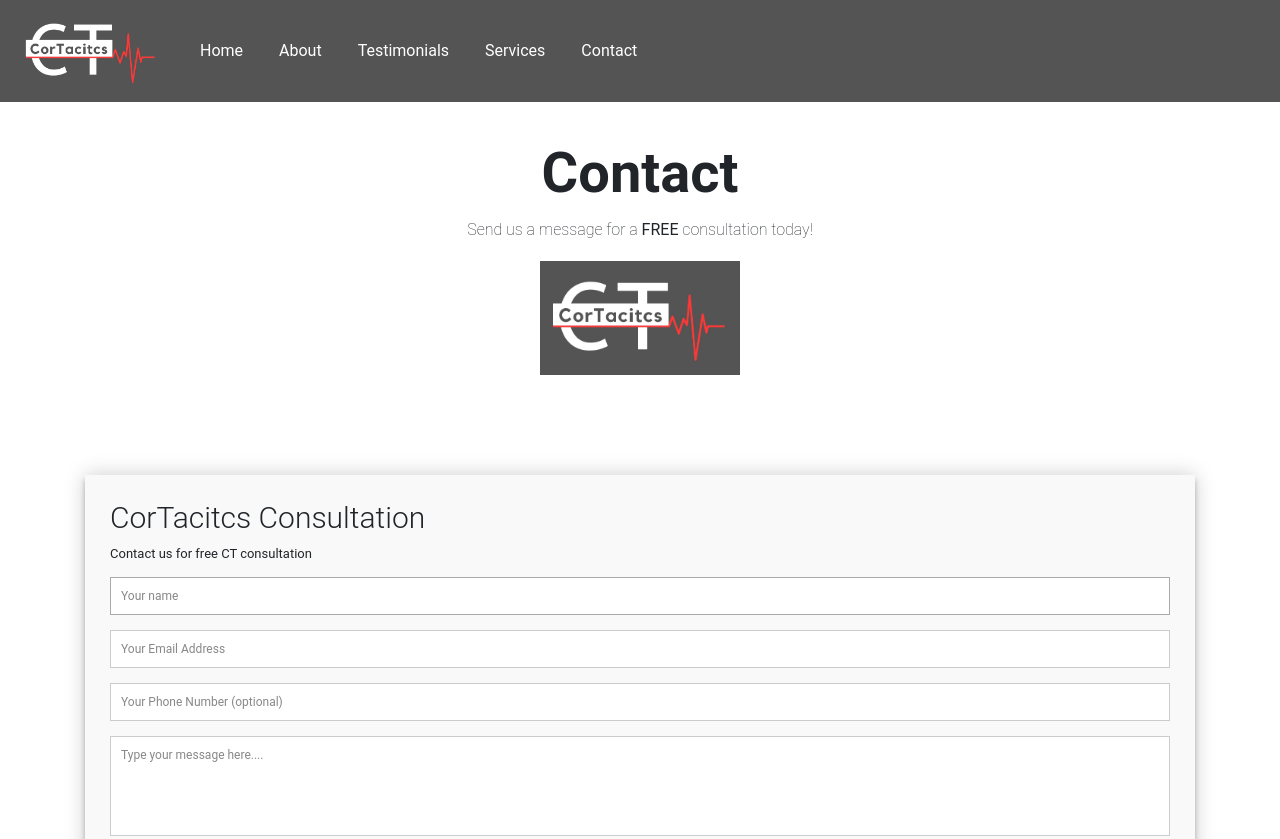
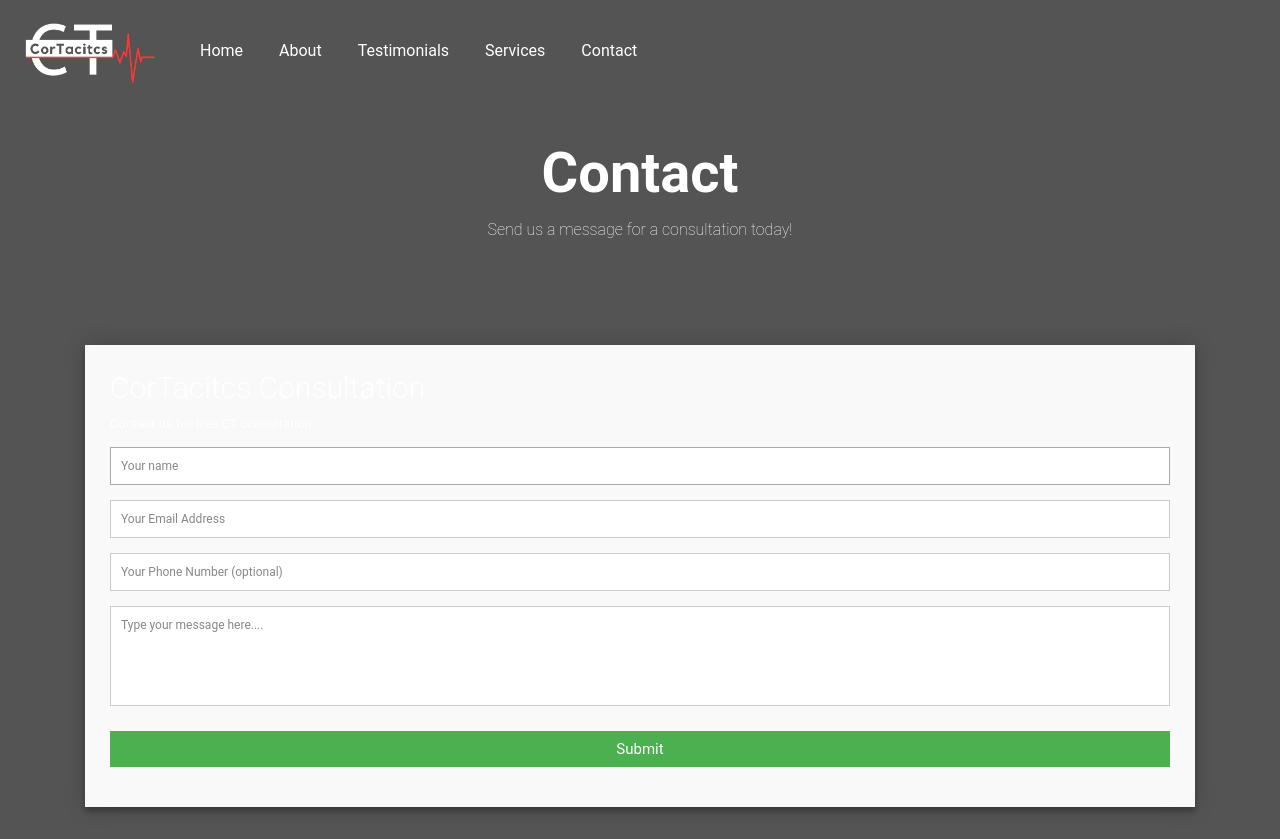
Before and after one commit to AnselSmolund/CorTactics-, a plain HTML site: page contact.html in a window 1280 px wide. Shown: the top 839 px of the page. Drawn offline with nearby package versions, Linux system fonts and the light colour scheme.

Commit message:
add CNAME file

```diff
--- a/contact.html
+++ b/contact.html
@@ -16,7 +16,7 @@
 
     <title>David Caye Imaging</title>
   </head>
-  <body>
+  <body id ="contact-page">
     <nav class="navbar navbar-expand-lg navbar-light bg-light">
       <a id = "navbrand" class="navbar-brand" href="#"><img class ="rounded-circle" src = "images/main-logo-grey.jpg" width = "150"></img></a>
       <button class="navbar-toggler" type="button" data-toggle="collapse" data-target="#navbarSupportedContent" aria-controls="navbarSupportedContent" aria-expanded="false" aria-label="Toggle navigation">
@@ -45,8 +45,8 @@
     <div id = "navbar-hidden-div" style="height:100px"></div>
     <div class="container" style="text-align: center; margin-top:40px;">
       <h1 class="display-4" style="font-weight:600"> Contact</h1>
-      <p>Send us a message for a <strong>FREE</strong> consultation today! </p>
-      <img class="img-fluid" src="images/main-logo-grey.jpg" width="200">
+      <p>Send us a message for a consultation today! </p>
+      <!-- <img class="img-fluid" src="images/main-logo-grey.jpg" width="200"> -->
     </div>
     <div class="container">
         <form id="contact" action="" method="post" onsubmit="sendMail()">
--- a/styles.css
+++ b/styles.css
@@ -39,7 +39,7 @@
 }
 .navbar a:hover{
   /* border-bottom: solid 1px #ff3838; */
-  font-weight: 900;
+  color:black !important;
 }
 
 footer{
@@ -176,7 +176,11 @@ fieldset {
 #contact button[type="submit"]:active {
   box-shadow: inset 0 1px 3px rgba(0, 0, 0, 0.5);
 }
+#contact-page{
+  background-color: #545454;
+  color:white;
 
+}
 
 #contact input:focus,
 #contact textarea:focus {
```
Also changed, not shown: 1 other file.
